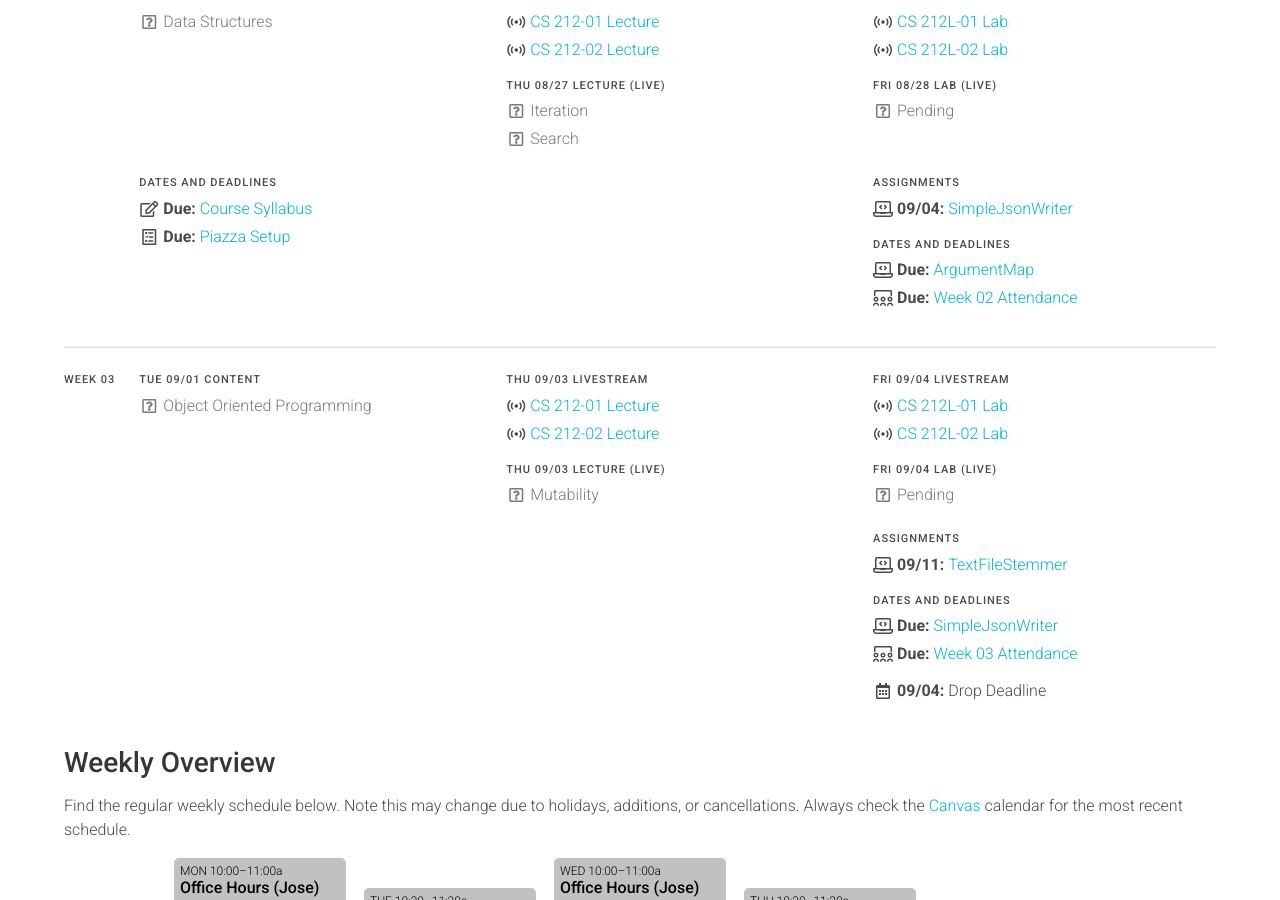
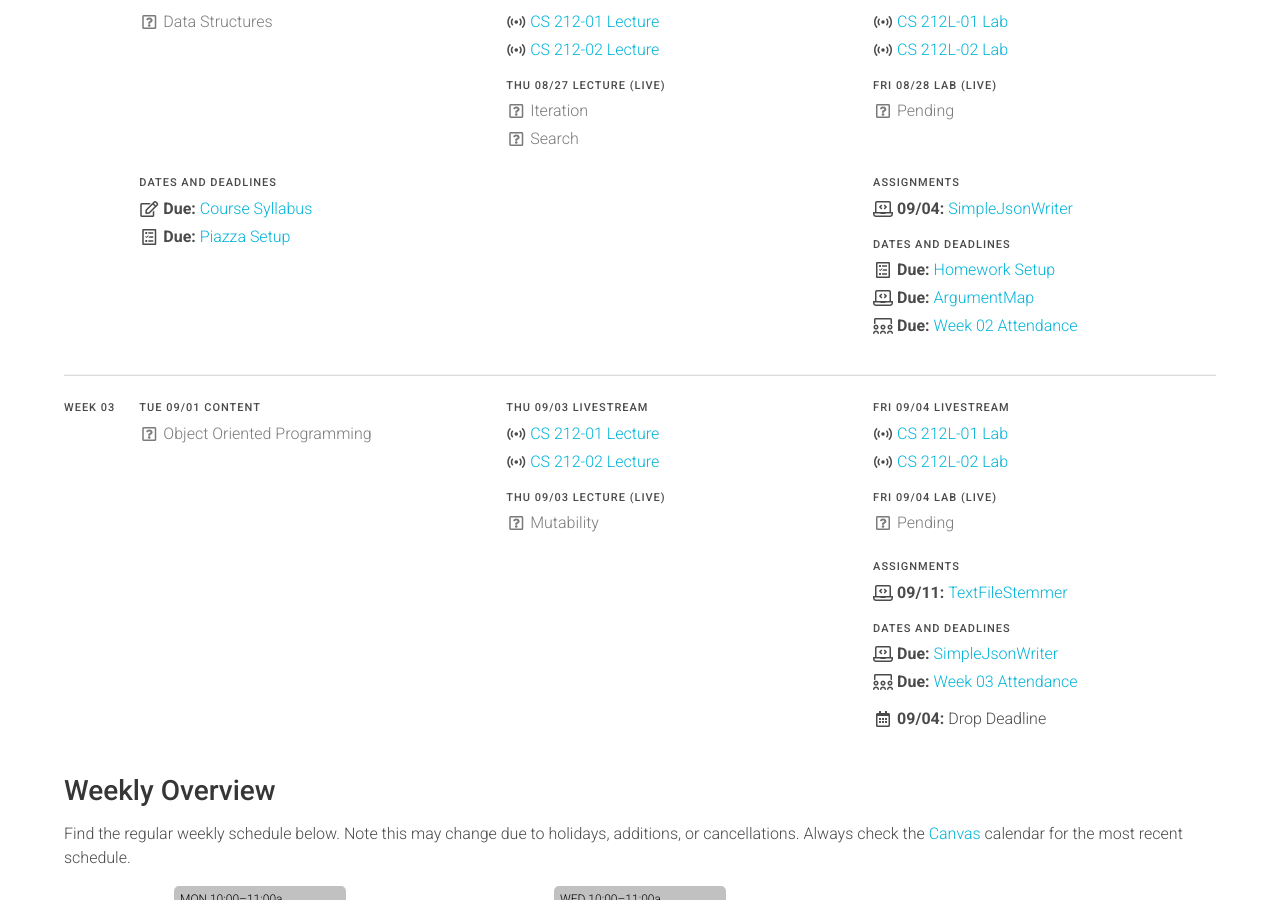
Before and after one commit to usf-cs212-fall2020/usf-cs212-fall2020.github.io, a Jekyll site: the page built from index.md, in a window 1280 px wide and 900 px high, scrolled down 1147 px. Built offline with Jekyll 4.4.1, drawn with Linux system fonts in a browser that asks for light colours.

Commit message:
Adding deadline.

```diff
--- a/_data/schedule.yml
+++ b/_data/schedule.yml
@@ -363,6 +363,11 @@
           - label: 'Dates and Deadlines'
             dates: true
             items:
+              - text: 'Homework Setup'
+                icon: *icon_participation
+                link: 'https://usfca.instructure.com/courses/1594619/assignments/6995254'
+                date: 2020-08-28
+
               - <<: *argumentmap
 
               - text: 'Week 02 Attendance'
```
